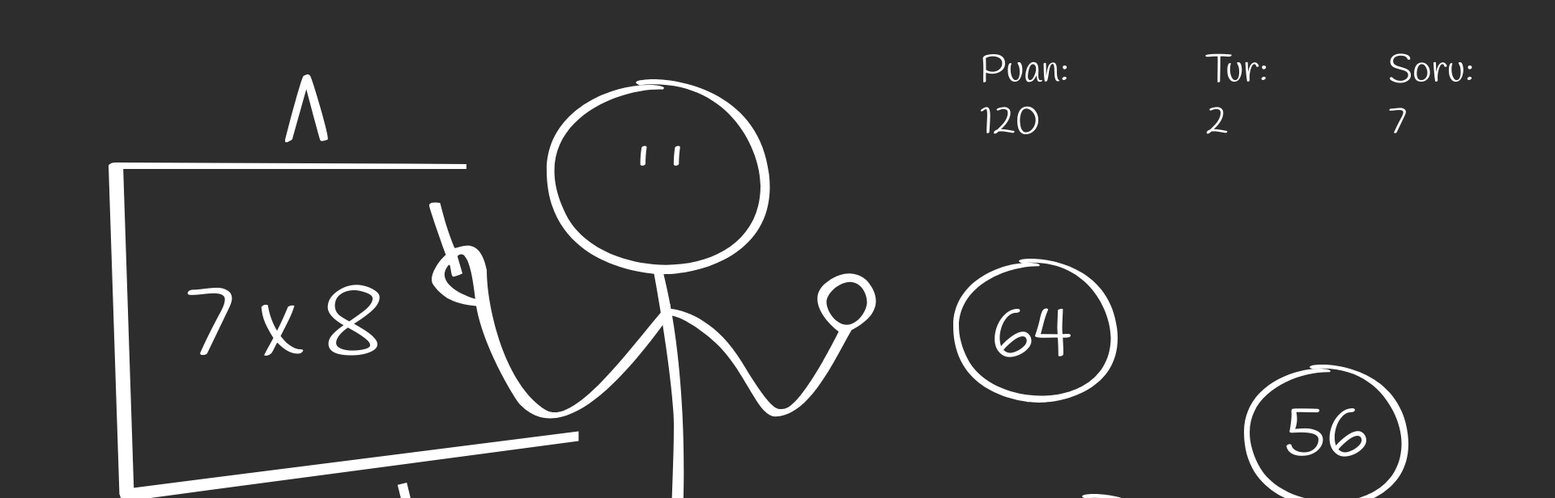
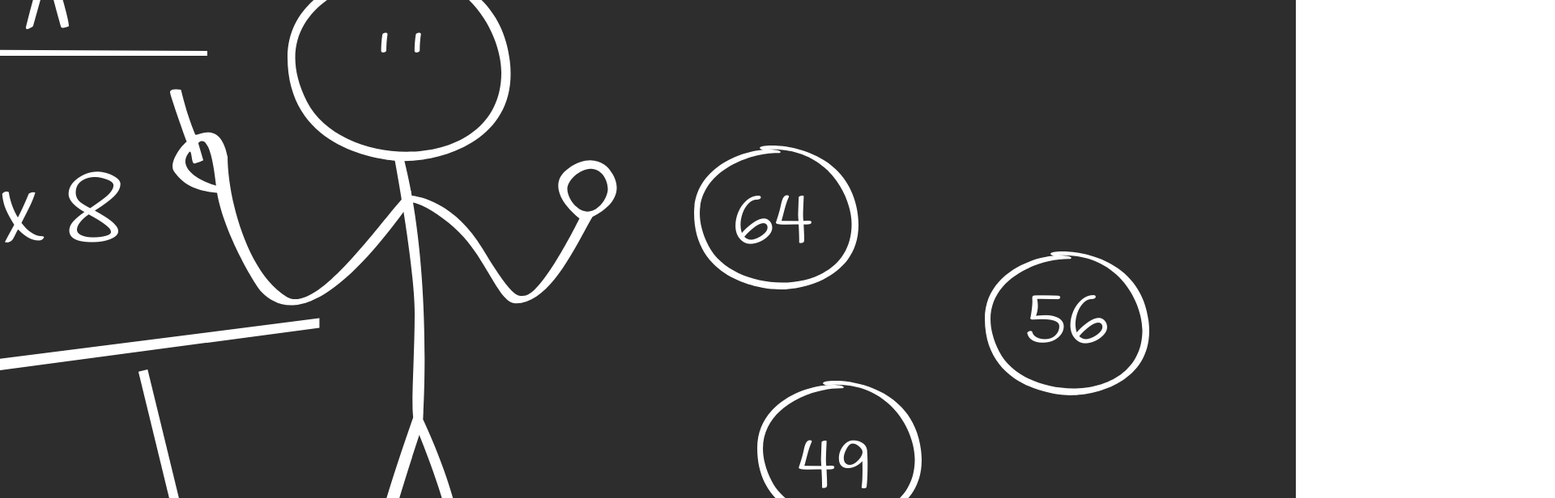
Before and after one commit to erdemxceylan/odev-3, a React (Create React App) app: page / in a window 1280 px wide. Shown: the top 616 px of the page at 81% size, 1920 px wide, since content can reach past the window. Built offline with nearby package versions, Linux system fonts and the light colour scheme.

Commit message:
styles are revised

```diff
--- a/src/components/game/index.js
+++ b/src/components/game/index.js
@@ -31,23 +31,23 @@ export default function Game() {
 
    switch (answer) {
       case CORRECT:
-         schemaClass = CORRECT;
          svg = svgs.face.happy;
+         schemaClass = `schema ${CORRECT}`;
          break;
       case INCORRECT:
-         schemaClass = INCORRECT;
          svg = svgs.face.sad;
+         schemaClass = `schema ${INCORRECT}`;
          break;
       default:
-         schemaClass = null;
+         schemaClass = 'schema';
          svg = svgs.face.thinking;
          break;
    }
 
    return (
       <>
-         <div>
-            {svgs.schema(schemaClass)}
+         <div className={schemaClass}>
+            {svgs.schema}
             {svg}
             {legend.map((item, index) => <p className='legend' key={`legend-${index}`}>{item.title}: {item.value}</p>)}
             {question.choices.map((choice, index) => {
@@ -69,7 +69,7 @@ export default function Game() {
          {/* {svgs.check}
          {svgs.checkIncorrect}
          {svgs.checkCorrect} */}
-         <div style={{ height: '60rem' }}></div>
+         {/* <div style={{ height: '60rem' }}></div> */}
       </>
    );
 }
--- a/src/components/game/styles.scss
+++ b/src/components/game/styles.scss
@@ -1,10 +1,13 @@
 @import '../../styles/variables.scss';
 
-div {
-  svg {
-    rect:first-of-type ~ * {
-      fill: map-get($colors, svg);
-    }
+.schema {
+  position: relative;
+  width: 1920px;
+  height: 1080px;
+  background-color: map-get($colors, bg);
+
+  svg * {
+    fill: map-get($colors, svg);
   }
 
   p {
@@ -37,13 +40,13 @@ div {
 }
 
 .correct {
-  fill: map-get($colors, correct);
+  background-color: map-get($colors, correct);
 }
 
 .incorrect {
-  fill: map-get($colors, incorrect);
+  background-color: map-get($colors, incorrect);
 }
 
 .selected {
-  fill: map-get($colors, bg);
+  background-color: map-get($colors, bg);
 }
--- a/src/index.scss
+++ b/src/index.scss
@@ -1,11 +1,15 @@
 @import './styles/variables.scss';
 
 body {
+  display: flex;
+  justify-content: center;
+  align-items: center;
+  height: 100vh;
   margin: 0;
+  color: #fff;
   font-family: 'Handlee', cursive;
   font-style: normal;
   font-weight: 400;
-  color: #fff;
   -webkit-font-smoothing: antialiased;
   -moz-osx-font-smoothing: grayscale;
 }
```
Also changed, not shown: src/assets/svgs/index.js.
